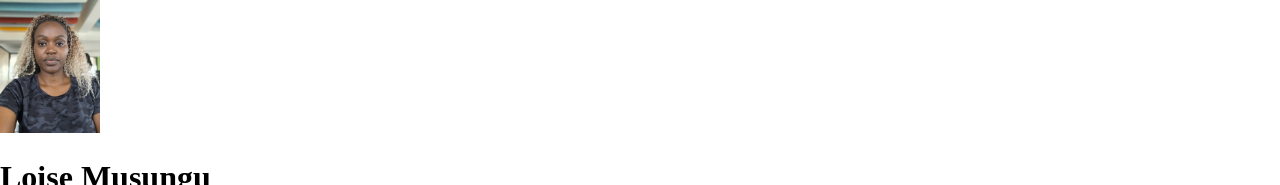
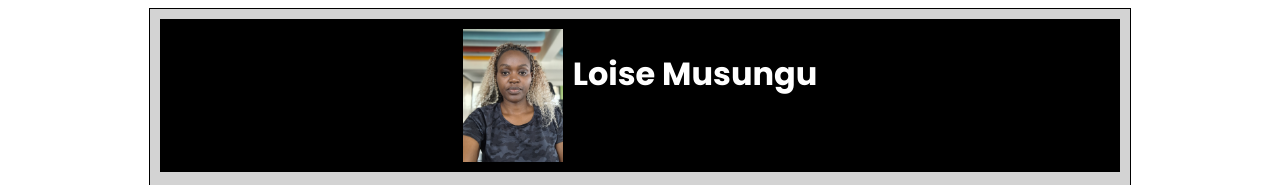
Before and after one commit to loisemusungu/wdd231, a plain HTML site: page index.html in a window 1280 px wide. Shown: the top 185 px of the page. Drawn offline with nearby package versions, Linux system fonts and the light colour scheme.

Commit message:
formated the header

```diff
--- a/index.html
+++ b/index.html
@@ -20,6 +20,7 @@
     <script src="scripts/course.js" defer></script>
 </head>
 <body>
+    <div class="content">
         <header class="header">
             <img class="profile-pic"src="images/loise-profile-pic.jpeg" alt="Loise Profile Picture" width="100 px">
             <h1>Loise Musungu</h1>
@@ -80,5 +81,6 @@
                     </div>
             </div>
         </footer>
+    </div>
 </body>
 </html>
--- a/styles/normalize.css
+++ b/styles/normalize.css
@@ -0,0 +1,29 @@
+:root {
+    --heading-color: white;
+    --text-color: #000080;
+    --background-color: #D3D3D3;
+    --button-color: #FFDB58;
+    --button-hover-color: lightblue;
+    --block-header-footer-color: black;
+}
+
+.content {
+    margin: 0px auto;
+    padding: 10px;
+    max-width: 960px;
+    text-align: center;
+    border: 1px solid var(--block-header-footer-color);
+    font-family: 'Poppins', sans-serif;
+    background-color: var(--background-color);
+    color: var(--text-color);
+}
+
+.header {
+    background-color: var(--block-header-footer-color);
+    color: var(--heading-color);
+    display: flex;
+    justify-content: center;
+    gap: 10px;
+    padding: 10px;
+    margin-bottom: 10px;
+}
```
Lines whose indentation alone changed are shown as unchanged.
